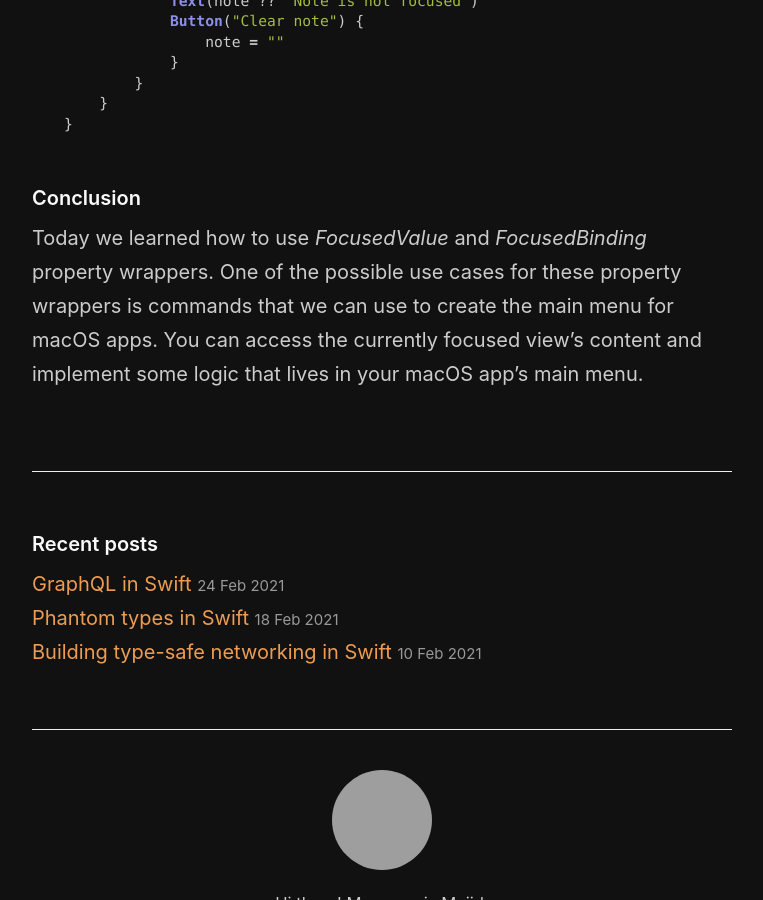
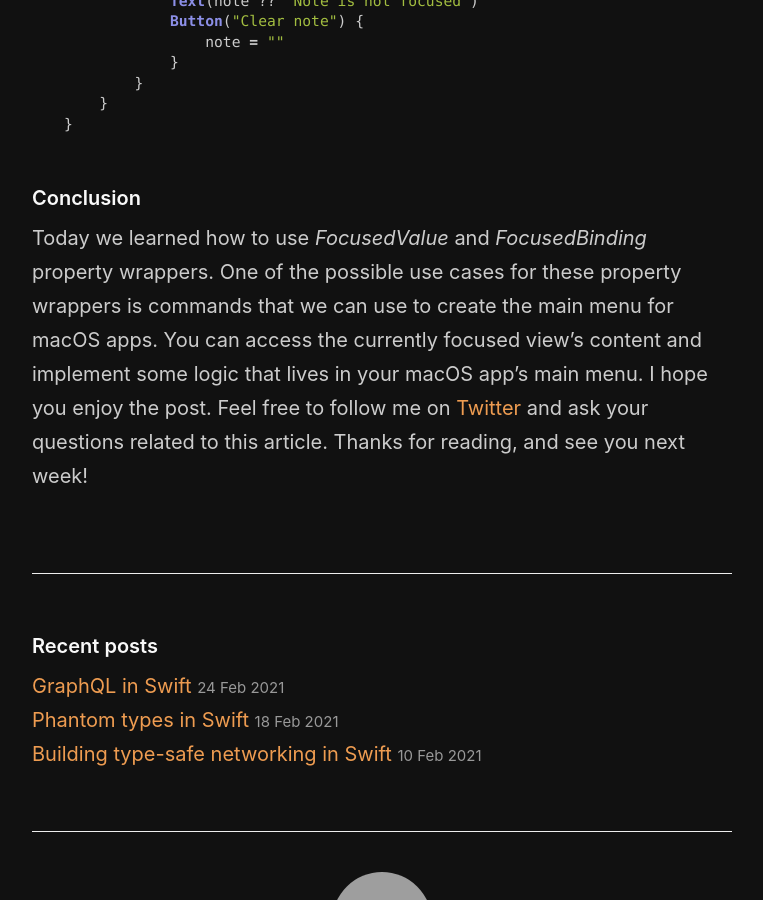
Before and after one commit to mecid/mecid.github.io, a Jekyll site: the page built from _posts/2021-03-03-focusedvalue-and-focusedbinding-property-wrappers-in-swiftui.md, in a window 1280 px wide and 900 px high, scrolled down 4051 px, cut to the strip 0-900 px from the top of the window. Shown: the whole strip, without its empty margins (258-1021 px from the left). Built offline with Jekyll 4.4.1, drawn with Linux system fonts in a browser that asks for light colours; grey boxes are pictures that could not be loaded.

Commit message:
conclusion improved in focused values post

````diff
--- a/_posts/2021-03-03-focusedvalue-and-focusedbinding-property-wrappers-in-swiftui.md
+++ b/_posts/2021-03-03-focusedvalue-and-focusedbinding-property-wrappers-in-swiftui.md
@@ -123,4 +123,4 @@
 ```
 
 #### Conclusion
-Today we learned how to use *FocusedValue* and *FocusedBinding* property wrappers. One of the possible use cases for these property wrappers is commands that we can use to create the main menu for macOS apps. You can access the currently focused view's content and implement some logic that lives in your macOS app's main menu.
+Today we learned how to use *FocusedValue* and *FocusedBinding* property wrappers. One of the possible use cases for these property wrappers is commands that we can use to create the main menu for macOS apps. You can access the currently focused view's content and implement some logic that lives in your macOS app's main menu. I hope you enjoy the post. Feel free to follow me on [Twitter](https://twitter.com/mecid) and ask your questions related to this article. Thanks for reading, and see you next week!
````
